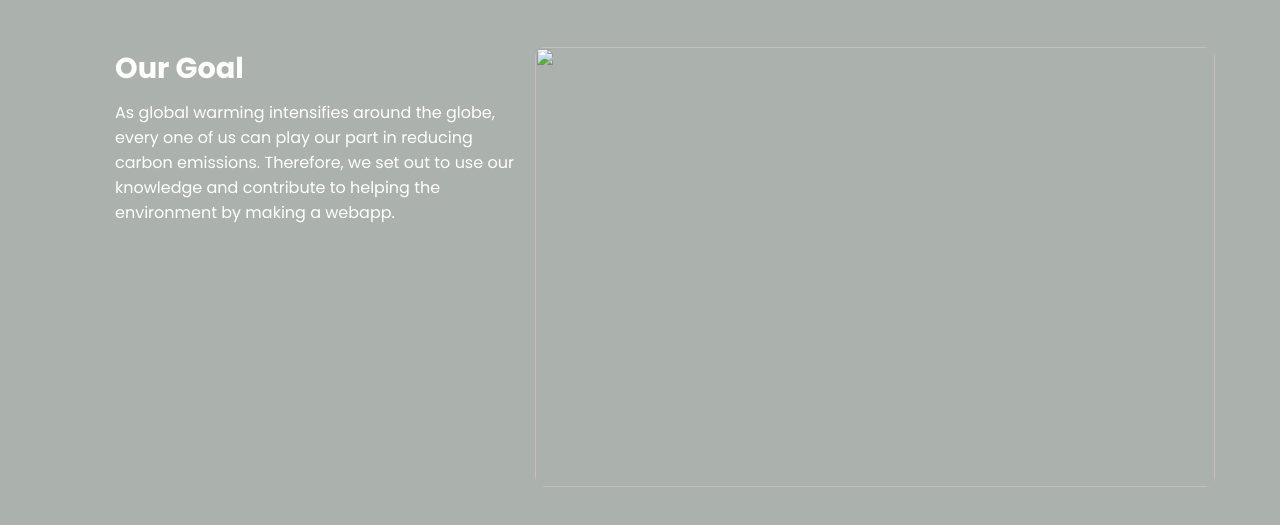
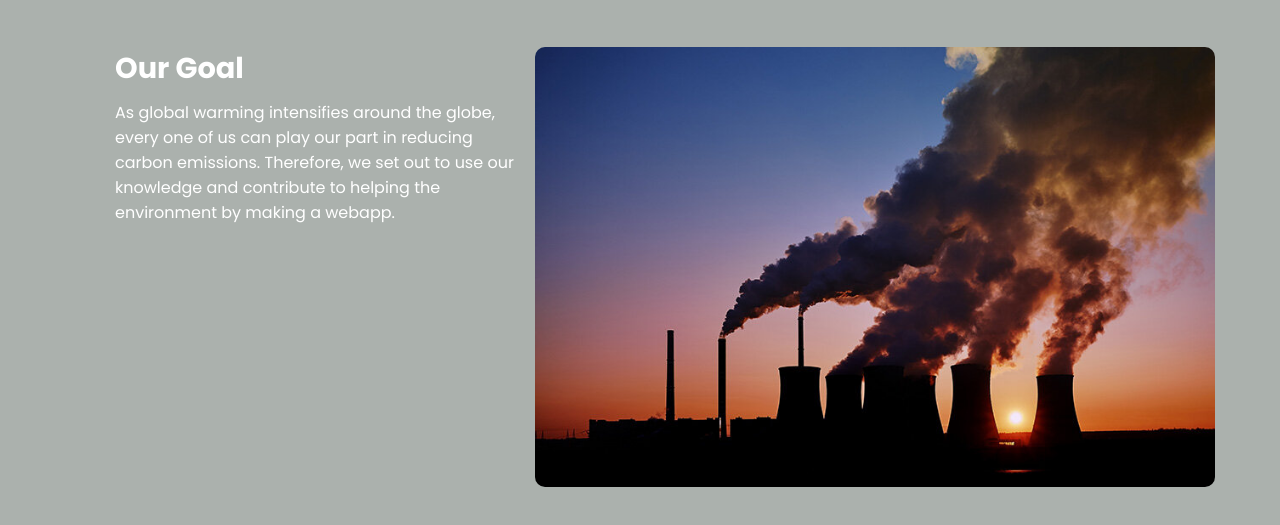
Before and after one commit to yiucheung0512/TrackHKwebapp_draft, a website: page about_us/about_us2/index1.html in a window 1280 px wide. Shown: the part 155-680 px from the top of the page. Drawn offline with nearby package versions, Linux system fonts and the light colour scheme.

Commit message:
Update 3 files

```diff
--- a/about_us/about_us2/index.html
+++ b/about_us/about_us2/index1.html
@@ -33,7 +33,7 @@
 						</div>
 					</div>
 					<div class="image">
-						<img src="about_us/about_us2/div1.jpg" alt="" />
+						<img src="div1.jpg" alt="" />
 					</div>
 				</div>
 			</div>
```
Also changed, not shown: index.html (+1 -1 lines).
